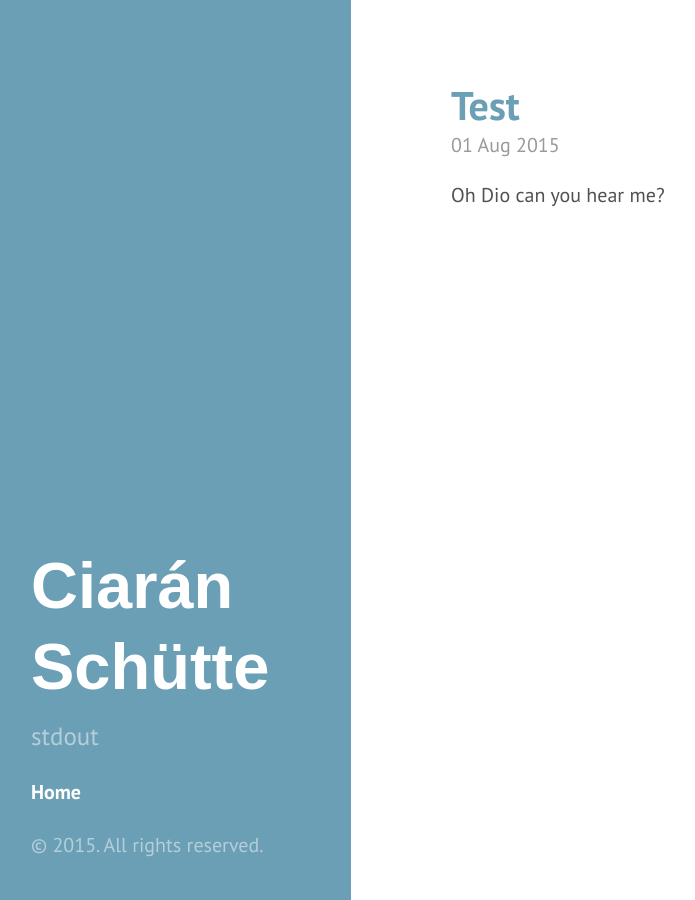
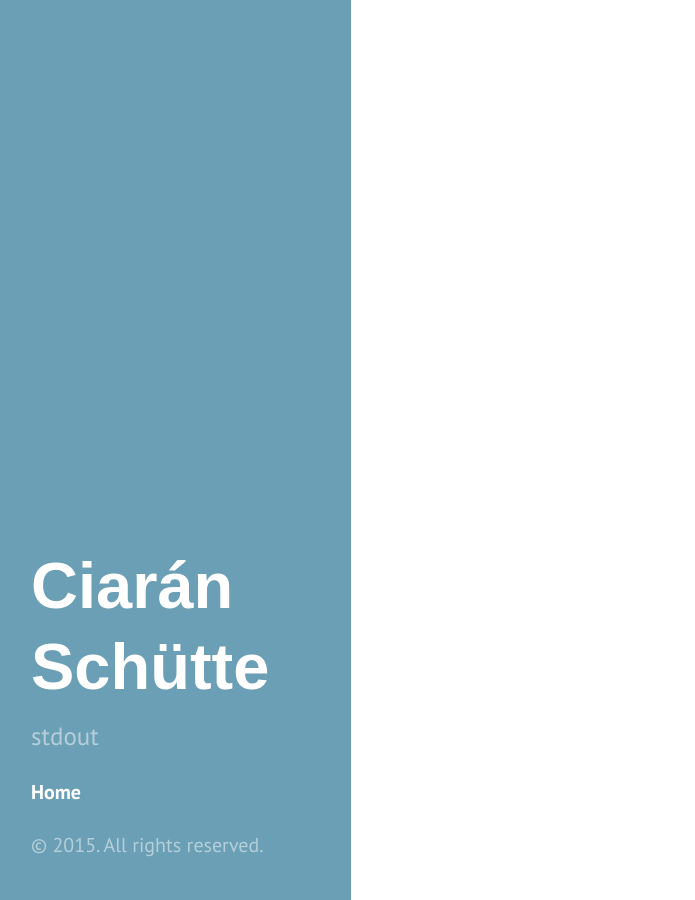
Before and after one commit to ciaranschutte/ciaranschutte.github.io, a Jekyll site: the page built from index.html, in a window 1280 px wide. Shown: the whole page, without its empty margins (9-704 px from the left). Built offline with Jekyll 4.4.1, drawn with Linux system fonts in a browser that asks for light colours; Markdown is read by kramdown in place of the engine named in the settings.

Commit message:
Added first official post. Deleted test pages

```diff
--- a/_posts/2015-08-01-test.md
+++ /dev/null
@@ -1 +0,0 @@
-Oh Dio can you hear me?
```
Also changed, not shown: about.md (+2 -0 lines).
